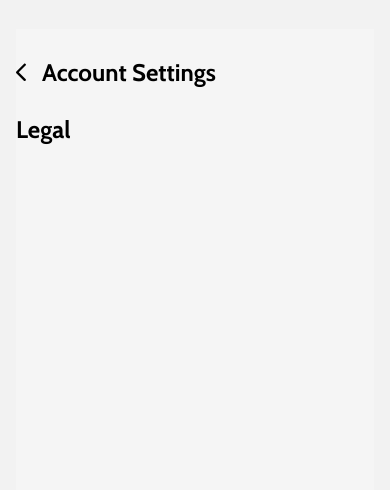
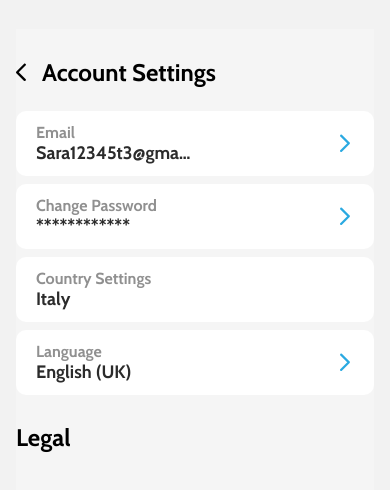
Before and after one commit to ineonfox/react-native-landing, a React Native app: screen /Profile in a window 390 px wide. Shown: the top 490 px of the page. Built offline with nearby package versions, Linux system fonts and the light colour scheme.

Commit message:
Add and set up SettingField component

```diff
--- a/components/ProfileScreen.js
+++ b/components/ProfileScreen.js
@@ -6,8 +6,9 @@ import {
   Image,
   Pressable,
 } from "react-native";
+import SettingField from "./SettingField";
 
-export default function ProfileScreen({ navigation }) {
+export default function ProfileScreen({ navigation, route }) {
   const onPressBackHandler = () => {
     navigation.goBack();
   };
@@ -23,6 +24,10 @@ export default function ProfileScreen({ navigation }) {
             Account Settings
           </Text>
         </Pressable>
+        <SettingField hasAction label="Email" text="Sara12345t3@gmail.com" />
+        <SettingField hasAction label="Change Password" text="************" />
+        <SettingField label="Country Settings" text="Italy" />
+        <SettingField hasAction label="Language" text="English (UK)" />
         <Text style={[styles.legalLabel, styles.text]}>Legal</Text>
       </View>
     </SafeAreaView>
@@ -42,14 +47,15 @@ const styles = StyleSheet.create({
     justifyContent: "flex-start",
     alignItems: "center",
     width: "100%",
+    marginBottom: 20,
   },
   text: {
     fontSize: 24,
     fontFamily: "Cabin-Bold",
   },
   legalLabel: {
-    marginTop: 28,
-    marginBottom: 28,
+    marginTop: 24,
+    marginBottom: 20,
     alignSelf: "flex-start",
   },
 });
--- /dev/null
+++ b/components/SettingField.js
@@ -0,0 +1,47 @@
+import { Pressable, StyleSheet, View, Text, Image } from "react-native";
+
+export default function SettingField(props) {
+  return (
+    <Pressable style={styles.container} onPress={props.onPress}>
+      <View style={styles.row}>
+        <View style={styles.textContainer}>
+          <Text style={styles.labelText} numberOfLines={1}>{props.label}</Text>
+          <Text style={styles.text} numberOfLines={1}>{props.text}</Text>
+        </View>
+        {props.hasAction ? <Image source={require('../assets/arrow_next.png')} /> : null}
+      </View>
+    </Pressable>
+  );
+}
+
+const styles = StyleSheet.create({
+  container: {
+    height: 65,
+    width: "100%",
+    borderRadius: 10,
+    backgroundColor: "#FFF",
+    marginTop: 4,
+    marginBottom: 4,
+  },
+  row: {
+    flexDirection: "row",
+    justifyContent: "space-between",
+    alignItems: "center",
+    height: '100%',
+    marginLeft: 20,
+    marginRight: 24
+  },
+  textContainer: {
+    width: '50%'
+  },
+  labelText: {
+    fontSize: 16,
+    fontFamily: "Cabin-Bold",
+    color: '#909090'
+  },
+  text: {
+    fontSize: 18,
+    fontFamily: "Cabin-Bold",
+    color: '#2B2B2B',
+  },
+});
```
